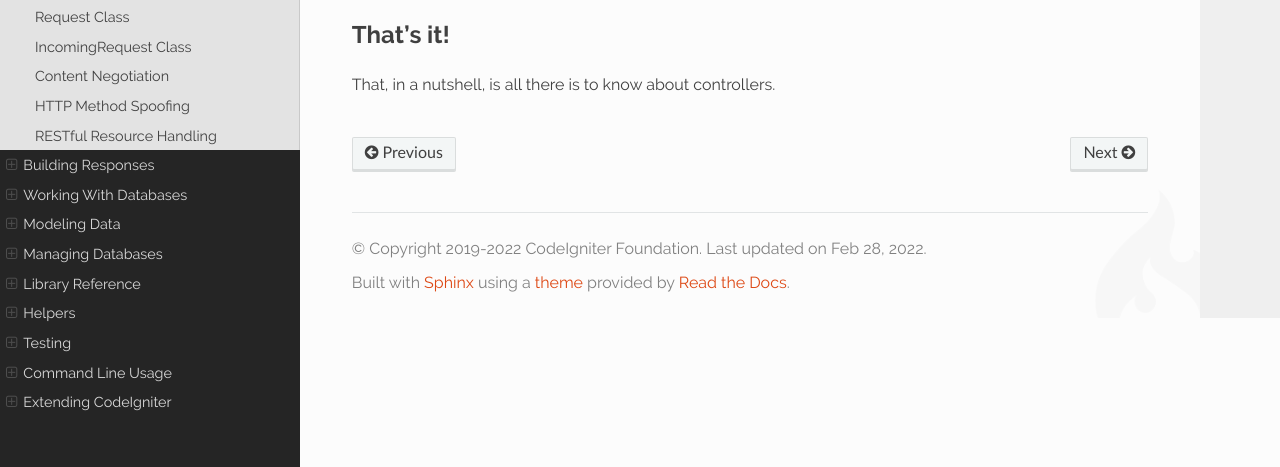
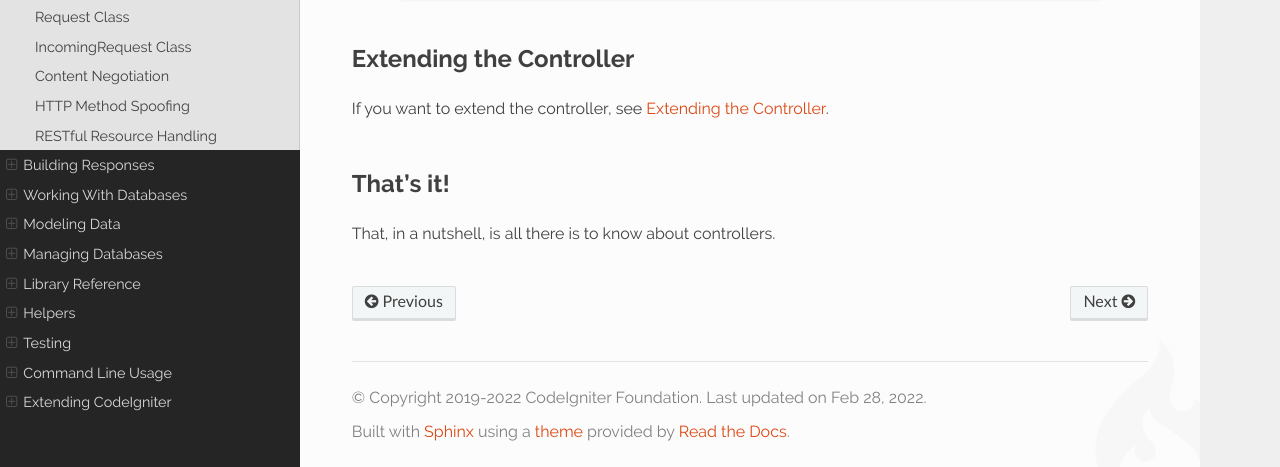
Before and after one commit to NEKOGET/ci4_user_guide_src, a Sphinx documentation site: the page built from source/incoming/controllers.rst, in a window 1280 px wide and 900 px high, scrolled down 10308 px, cut to the strip 433-900 px from the top of the window. Built offline with Sphinx 7.4.7 and the Read the Docs theme 2.0.0, drawn with Linux system fonts in a browser that asks for light colours; some of the changed text lies outside the part shown.

Commit message:
docs: add section to link to "Extending the Controller"

```diff
--- a/source/incoming/controllers.rst
+++ b/source/incoming/controllers.rst
@@ -307,6 +307,11 @@ Example:
 
 .. literalinclude:: controllers/012.php
 
+Extending the Controller
+************************
+
+If you want to extend the controller, see :doc:`../extending/basecontroller`.
+
 That's it!
 **********
 
```
